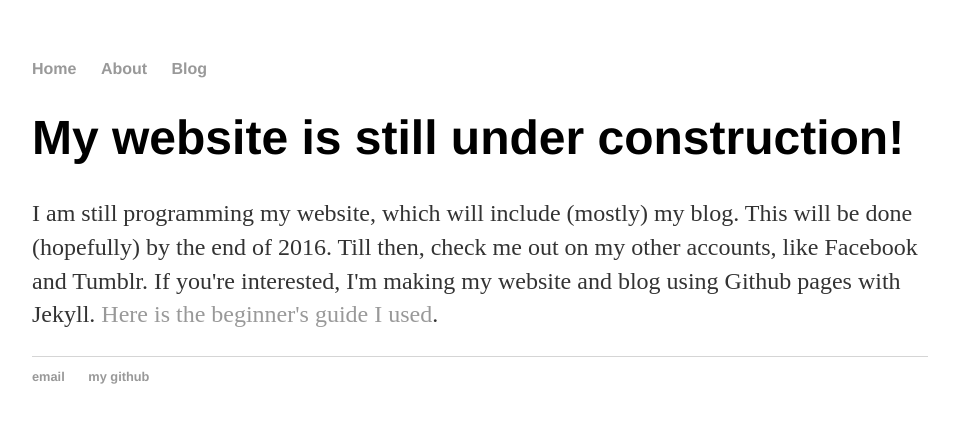
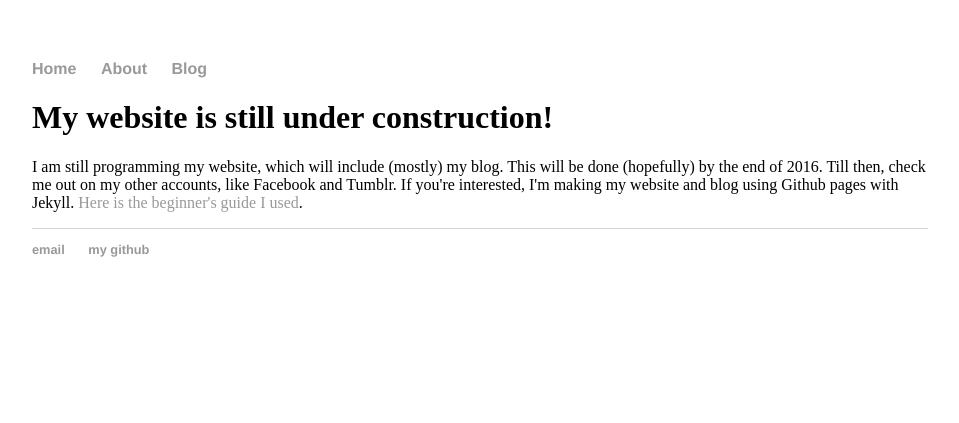
Before and after one commit to aamirazh/aamirazhar.me-backup, a Jekyll site: the page built from index.html, in a window 1280 px wide. Shown: the top 423 px of the page, without its empty margins (160-1119 px from the left). Built offline with Jekyll 4.4.1, drawn with Linux system fonts in a browser that asks for light colours.

Commit message:
split up css into multiple files

```diff
--- a/_includes/foot.html
+++ b/_includes/foot.html
@@ -1,6 +1,6 @@
 <!DOCTYPE html>
 <html>
-  <link rel="stylesheet" type="text/css" href="/css/main.css">
+  <link rel="stylesheet" type="text/css" href="/css/footer.css">
   <body>
     <footer>
         <ul>
--- a/_includes/nav.html
+++ b/_includes/nav.html
@@ -1,6 +1,6 @@
 <!DOCTYPE html>
 <html>
-  <link rel="stylesheet" type="text/css" href="/css/main.css">
+  <link rel="stylesheet" type="text/css" href="/css/header.css">
   <body>
     <nav>
         <ul>
--- a/_layouts/post.html
+++ b/_layouts/post.html
@@ -1,6 +1,7 @@
 ---
 layout: default
 ---
+<h1>{{ page.title }}</h1>
 <p class="meta">{{ page.date | date_to_string }}</p>
 
 <div class="post">
--- /dev/null
+++ b/css/footer.css
@@ -0,0 +1,25 @@
+a {
+    text-decoration: none;
+    color: #999;
+}
+a:hover {
+    text-decoration: underline;
+}
+body {
+    margin: 60px auto;
+    width: 70%;
+}
+footer {
+    border-top: 1px solid #d5d5d5;
+    font-size: .8em;
+}
+footer ul {
+    font-family:'Helvetica', 'Arial', 'Sans-Serif';
+    padding: 0px;
+    list-style: none;
+    font-weight: bold;
+}
+footer ul li {
+    display: inline;
+    margin-right: 20px;
+}
--- /dev/null
+++ b/css/header.css
@@ -0,0 +1,21 @@
+a {
+    text-decoration: none;
+    color: #999;
+}
+a:hover {
+    text-decoration: underline;
+}
+body {
+    margin: 60px auto;
+    width: 70%;
+}
+nav ul {
+    font-family:'Helvetica', 'Arial', 'Sans-Serif';
+    padding: 0px;
+    list-style: none;
+    font-weight: bold;
+}
+nav ul li {
+    display: inline;
+    margin-right: 20px;
+}
--- a/css/main.css
+++ /dev/null
@@ -1,43 +0,0 @@
-body {
-    margin: 60px auto;
-    width: 70%;
-}
-nav ul, footer ul {
-    font-family:'Helvetica', 'Arial', 'Sans-Serif';
-    padding: 0px;
-    list-style: none;
-    font-weight: bold;
-}
-nav ul li, footer ul li {
-    display: inline;
-    margin-right: 20px;
-}
-a {
-    text-decoration: none;
-    color: #999;
-}
-a:hover {
-    text-decoration: underline;
-}
-h1 {
-    font-size: 3em;
-    font-family:'Helvetica', 'Arial', 'Sans-Serif';
-}
-p {
-    font-size: 1.5em;
-    line-height: 1.4em;
-    color: #333;
-}
-footer {
-    border-top: 1px solid #d5d5d5;
-    font-size: .8em;
-}
-
-ul.posts {
-    margin: 20px auto 40px;
-    font-size: 1.5em;
-}
-
-ul.posts li {
-    list-style: none;
-}
```
Also changed, not shown: css/post.css (added, +19 -0 lines).
